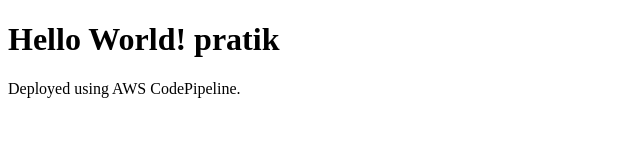
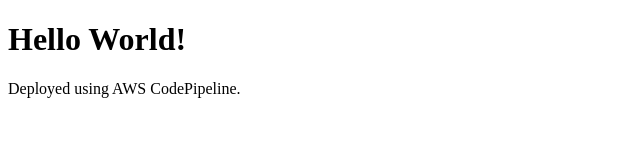
Before and after one commit to Pratik-Pardeshi/codepipeline, a plain HTML site: page index.html in a window 1280 px wide. Shown: the whole page, without its empty margins (0-640 px from the left). Drawn offline with Linux system fonts and the light colour scheme.

Commit message:
Update index.html

```diff
--- a/index.html
+++ b/index.html
@@ -4,7 +4,7 @@
     <title>Hello World</title>
 </head>
 <body>
-    <h1>Hello World! pratik</h1>
+    <h1>Hello World! </h1>
     <p>Deployed using AWS CodePipeline.</p>
 </body>
 </html>
```
